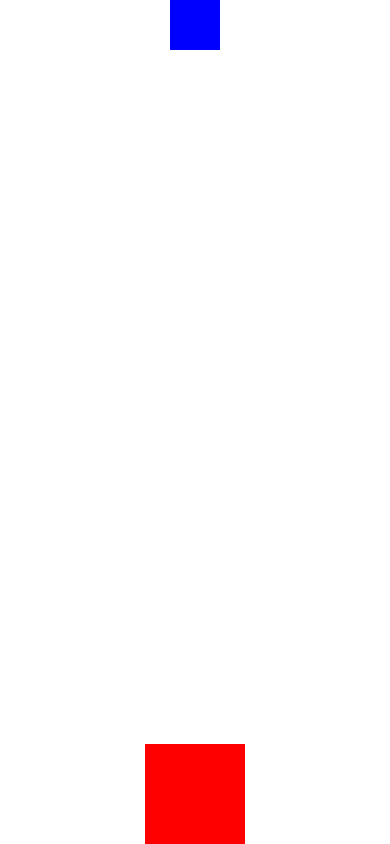
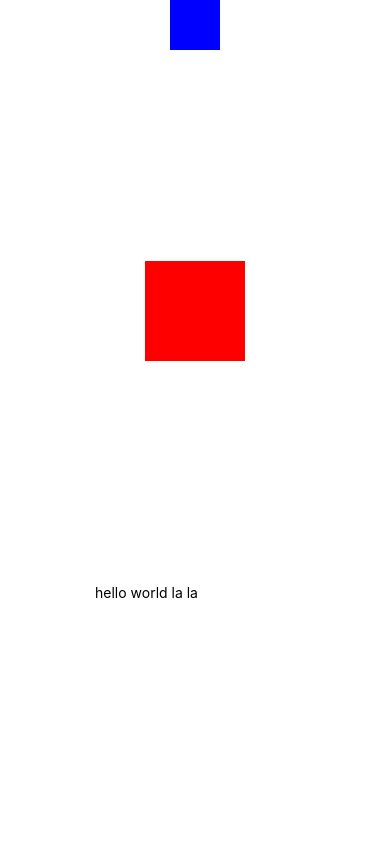
Before and after one commit to onMyWay520/RNStudy, a React Native app in the folder RNStudy/: screen / in a window 390 px wide. Built offline with nearby package versions, Linux system fonts and the light colour scheme.

Commit message:
TextInput输入文本

```diff
--- a/RNStudy/App.js
+++ b/RNStudy/App.js
@@ -9,18 +9,25 @@ import {
   Platform,
   StyleSheet,
   Text,
-  View
+  View,
+    TextInput
 } from 'react-native';
 
 export default class App extends Component<{}> {
+    constructor(props){
+        super(props);
+        this.state={text:''};
+    }
   render() {
     return (
         // row column
         <View style={{flex:1,flexDirection:'column',justifyContent:'space-between', alignItems:'center'}} >
             <View style={{width:50,height:50,backgroundColor:'blue'}}/>
             <View style={{width:100,height:100,backgroundColor:'red'}}/>
-            {/*<View style={{flex:1,backgroundColor:'blue'}}/>*/}
-            {/*<View style={{flex:2,backgroundColor:'red'}}/>*/}
+            <TextInput style={{height:40,width:200}} placeholder='hello world la la' onChangeText={(text)=>this.setState({text})}/>
+            <Text style={{padding: 10, fontSize: 42}}>
+                {this.state.text.split(' ').map((word) => word && '🍕').join(' ')}
+            </Text>
         </View>
 
     );
```
